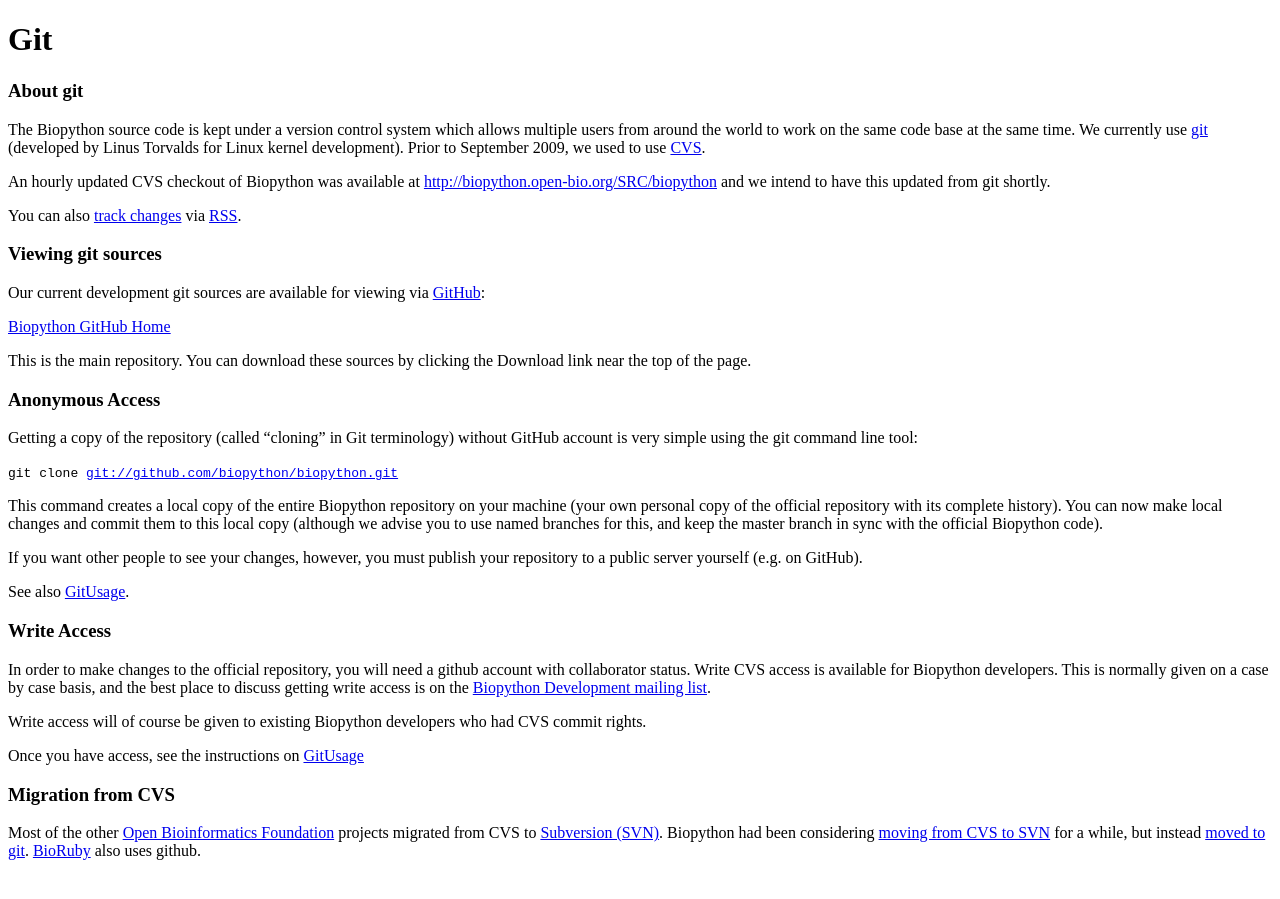
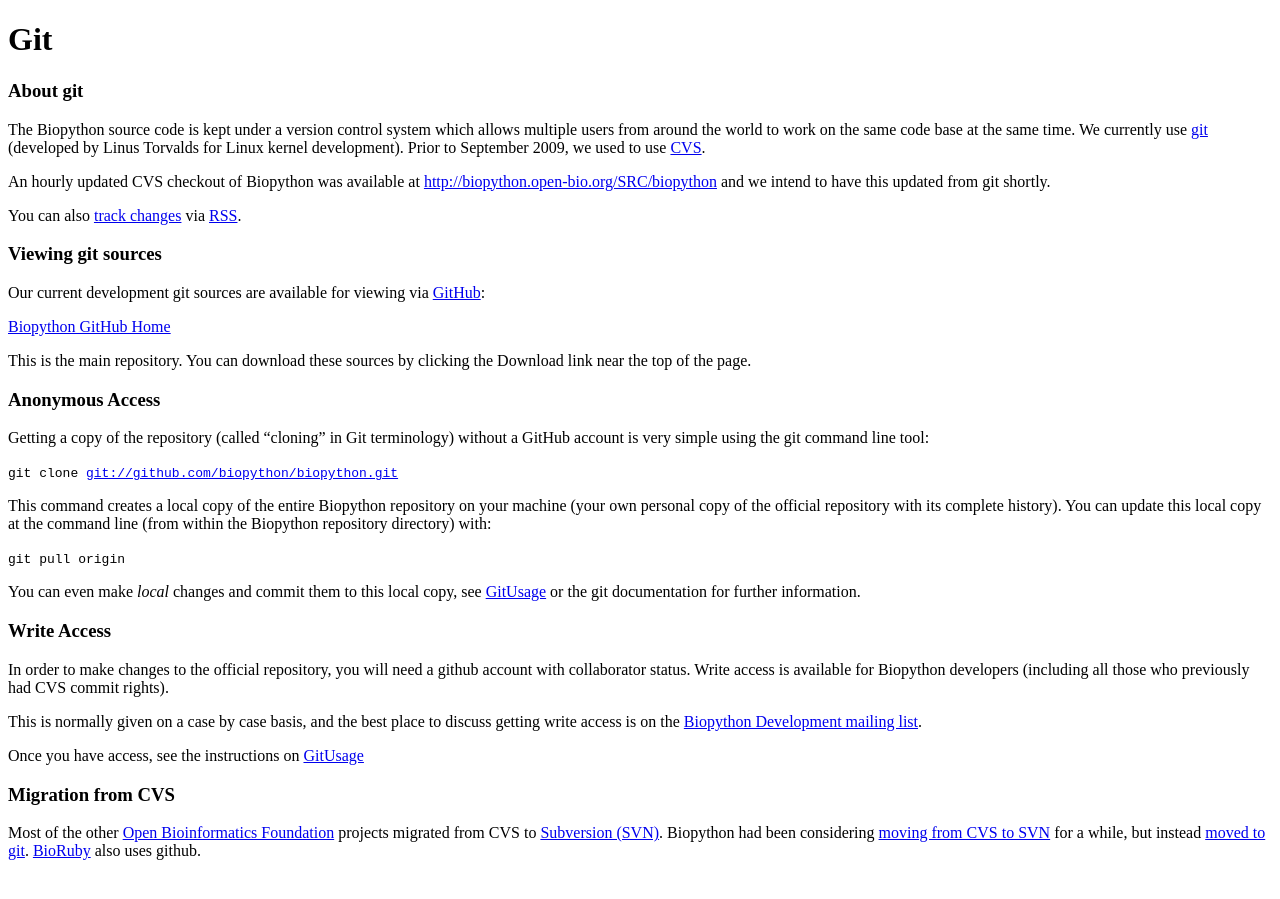
Before and after one commit to biopython/biopython.github.io, a Jekyll site: the page built from wiki/Git.md, in a window 1280 px wide. Built offline with Jekyll 4.4.1, drawn with Linux system fonts in a browser that asks for light colours.

Commit message:
typos etc

```diff
--- a/wiki/Git.md
+++ b/wiki/Git.md
@@ -34,32 +34,31 @@ the Download link near the top of the page.
 ### Anonymous Access
 
 Getting a copy of the repository (called "cloning" in Git terminology)
-without GitHub account is very simple using the git command line tool:
+without a GitHub account is very simple using the git command line tool:
 
 `git clone `[`git://github.com/biopython/biopython.git`](git://github.com/biopython/biopython.git)
 
 This command creates a local copy of the entire Biopython repository on
 your machine (your own personal copy of the official repository with its
-complete history). You can now make local changes and commit them to
-this local copy (although we advise you to use named branches for this,
-and keep the master branch in sync with the official Biopython code).
+complete history). You can update this local copy at the command line
+(from within the Biopython repository directory) with:
 
-If you want other people to see your changes, however, you must publish
-your repository to a public server yourself (e.g. on GitHub).
+`git pull origin`
 
-See also [GitUsage](GitUsage "wikilink").
+You can even make *local* changes and commit them to this local copy,
+see [GitUsage](GitUsage "wikilink") or the git documentation for further
+information.
 
 ### Write Access
 
 In order to make changes to the official repository, you will need a
-github account with collaborator status. Write CVS access is available
-for Biopython developers. This is normally given on a case by case
-basis, and the best place to discuss getting write access is on the
-[Biopython Development mailing
+github account with collaborator status. Write access is available for
+Biopython developers (including all those who previously had CVS commit
+rights).
+
+This is normally given on a case by case basis, and the best place to
+discuss getting write access is on the [Biopython Development mailing
 list](mailto:biopython-dev@biopython.org).
-
-Write access will of course be given to existing Biopython developers
-who had CVS commit rights.
 
 Once you have access, see the instructions on
 [GitUsage](GitUsage "wikilink")
```
Also changed, not shown: 1 other file.
